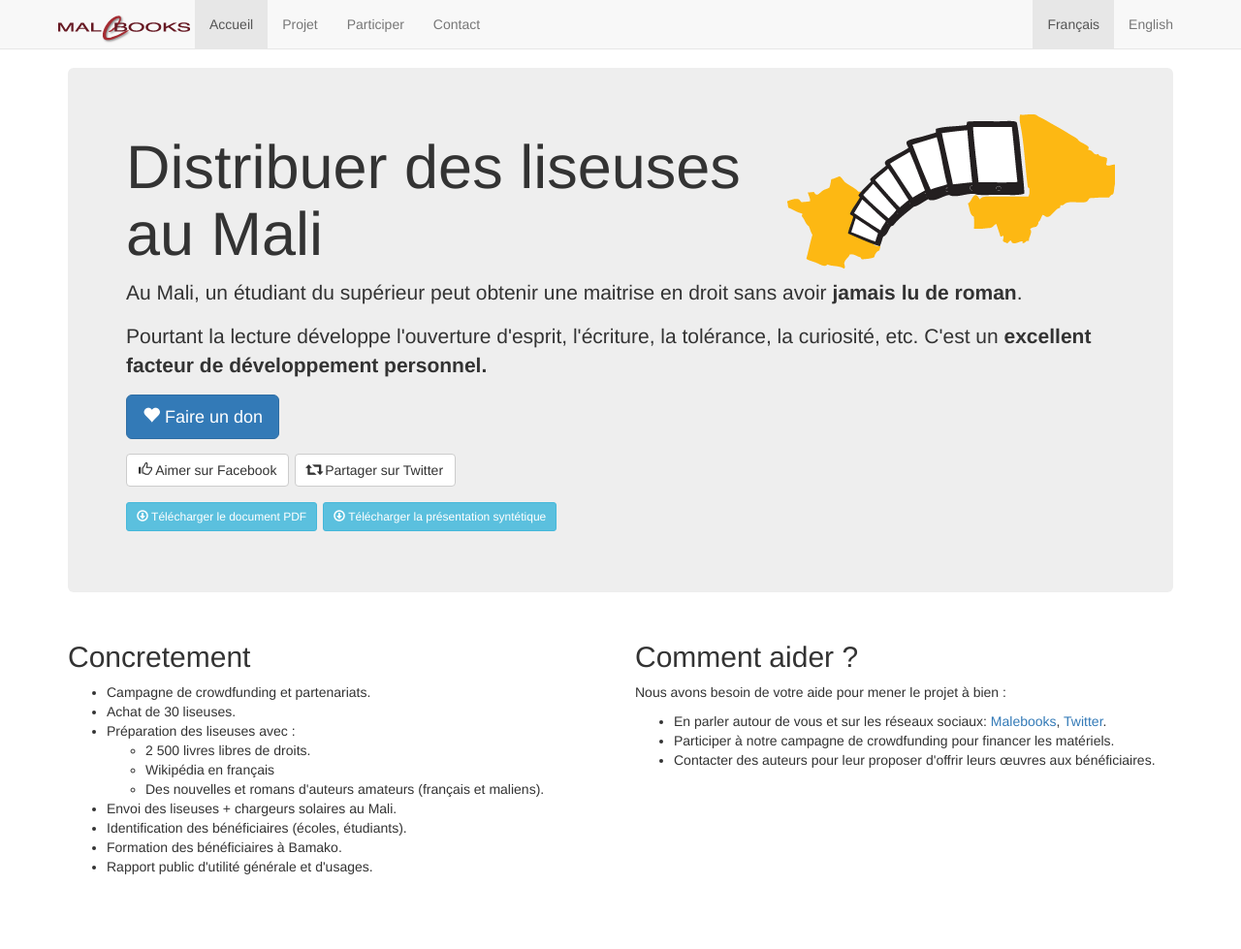
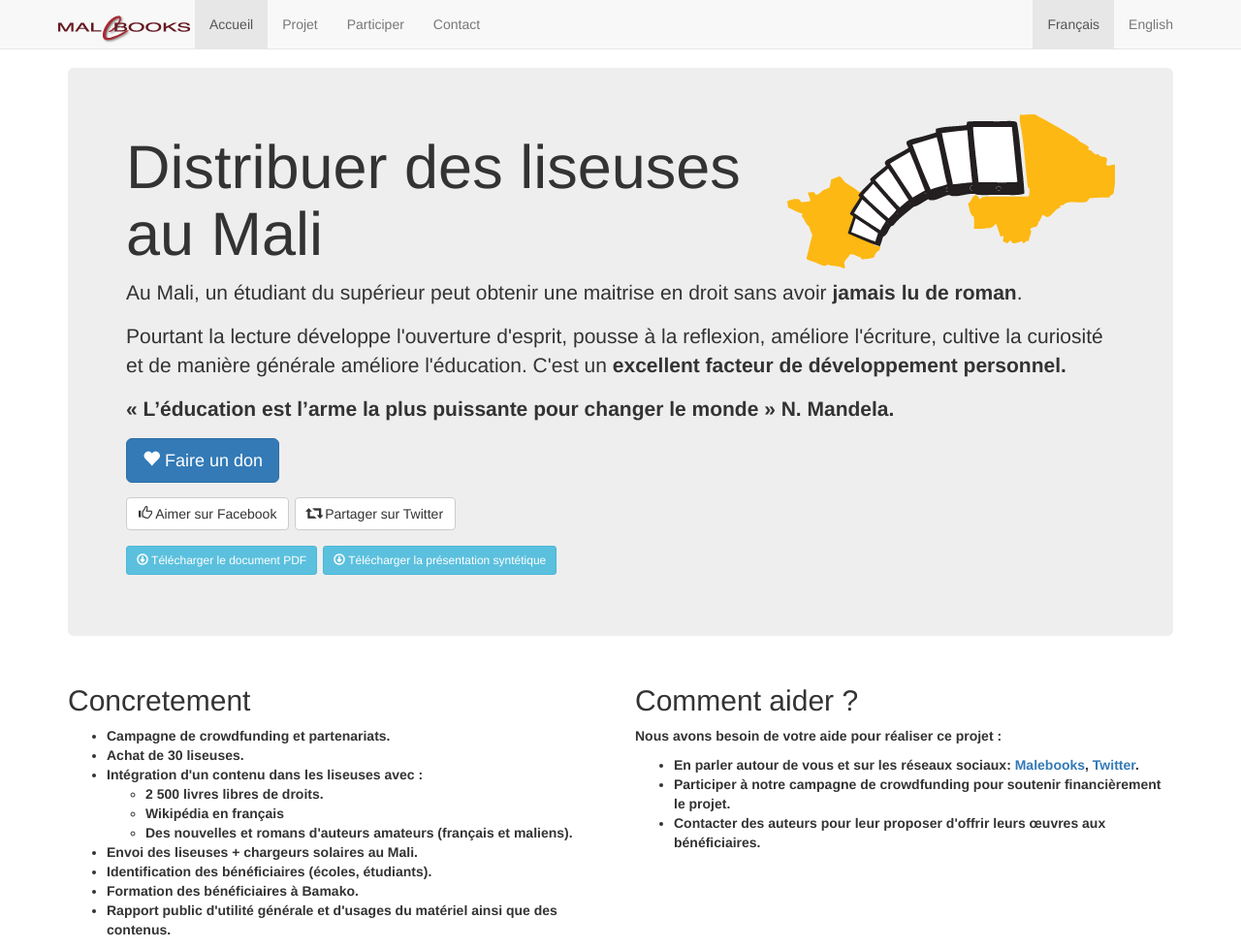
Before and after one commit to HumanESDES/malebooks, a Jekyll site: the page built from index.html, in a window 1280 px wide and 979 px high. Shown: the whole window at 97% size. Built offline with Jekyll 4.4.1, drawn with Linux system fonts in a browser that asks for light colours; nearby versions of some CDN libraries; Markdown is read by kramdown in place of the engine named in the settings.

Commit message:
Update index.html

```diff
--- a/index.html
+++ b/index.html
@@ -10,8 +10,9 @@ slug: home
     <h1>Distribuer des liseuses au Mali</h1>
     <p>Au Mali, un étudiant du supérieur peut obtenir une maitrise en droit sans avoir <strong>jamais lu de roman</strong>.</p>
 
-    <p>Pourtant la lecture développe l'ouverture d'esprit, l'écriture, la tolérance, la curiosité, etc. C'est un <strong>excellent facteur de développement personnel.</strong></p>
+    <p>Pourtant la lecture développe l'ouverture d'esprit, pousse à la reflexion, améliore l'écriture, cultive la curiosité et de manière générale améliore l'éducation. C'est un <strong>excellent facteur de développement personnel.</strong></p>
 
+    <p><strong>« L’éducation est l’arme la plus puissante pour changer le monde » N. Mandela.<strong>
     <p><a class="btn btn-lg btn-primary" href="/donner" role="button"><i class="glyphicon glyphicon-heart"></i> Faire un don</a></p>
 
     <p><a class="btn btn-default" href="https://facebook.com/Malebooks" role="button"><i class="glyphicon glyphicon-thumbs-up"></i> Aimer sur Facebook</a> <a class="btn btn-default" href="https://twitter.com/intent/tweet?hashtags=eBooks%20mali&original_referer=&related=eBooksML&text=Support%20%40eBooksML%20and%20%40JokkoML%20to%20distribute%20%23eBooks%20in%20%23Mali%20and%20improve%20Reading%2BEducation&tw_p=tweetbutton&url=http%3A%2F%2Fmalebooks.ml" role="button"><i class="glyphicon glyphicon-retweet"></i> Partager sur Twitter</a></p>
@@ -25,7 +26,7 @@ slug: home
     <ul>
 <li>Campagne de crowdfunding et partenariats.</li>
 <li>Achat de 30 liseuses.</li>
-<li>Préparation des liseuses avec :
+<li>Intégration d'un contenu dans les liseuses avec :
     <ul>
     <li>2 500 livres libres de droits.</li>
     <li>Wikipédia en français</li>
@@ -35,16 +36,16 @@ slug: home
 <li>Envoi des liseuses + chargeurs solaires au Mali.</li>
 <li>Identification des bénéficiaires (écoles, étudiants).</li>
 <li>Formation des bénéficiaires à Bamako.</li>
-<li>Rapport public d'utilité générale et d'usages.</li>
+<li>Rapport public d'utilité générale et d'usages du matériel ainsi que des contenus.</li>
 </ul>
 </div>
 
 <div class="col-md-6">
     <h2>Comment aider ?</h2>
-    <p>Nous avons besoin de votre aide pour mener le projet à bien :</p>
+    <p>Nous avons besoin de votre aide pour réaliser ce projet :</p>
     <ul>
         <li>En parler autour de vous et sur les réseaux sociaux: <a href="https://www.facebook.com/Malebooks">Malebooks</a>, <a href="https://www.twitter.com/eBooksML">Twitter</a>.</li>
-        <li>Participer à notre campagne de crowdfunding pour financer les matériels.</li>
+        <li>Participer à notre campagne de crowdfunding pour soutenir financièrement le projet.</li>
         <li>Contacter des auteurs pour leur proposer d'offrir leurs œuvres aux bénéficiaires.</li>
     </ul>
 </div>
```
